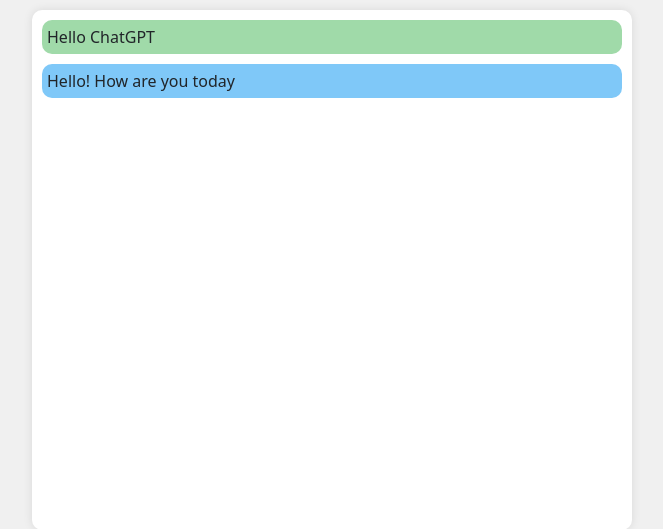
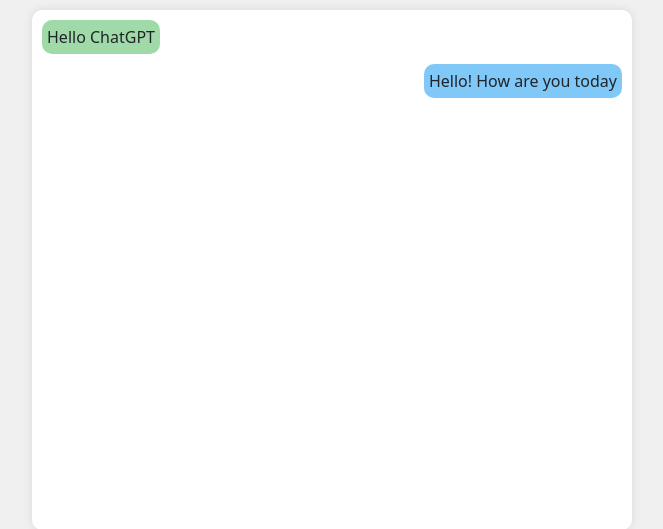
Before and after one commit to Irene1c/CodeAlpha_ChatGPT_Integration, a Python web app: template chatapp/templates/index.html in a window 1280 px wide. Shown: the part 76-605 px from the top of the page, without its empty margins (308-971 px from the left). Run offline with Jinja, Linux system fonts and the light colour scheme; the template is opened without the code that fills it, so the values that code supplies are empty.

Commit message:
Update chat message layout

```diff
--- a/chatapp/static/css/styles.css
+++ b/chatapp/static/css/styles.css
@@ -32,6 +32,9 @@ main {
   border-radius: 10px;
   padding: 5px;
   margin-bottom: 10px;
+  max-width: 80%;
+  float: left; /* Align to the left */
+  clear: both;
 }
 
 #response-message {
@@ -39,6 +42,9 @@ main {
   border-radius: 10px;
   padding: 5px;
   margin-bottom: 10px;
+  max-width: 80%;
+  float: right; /* Align to the right */
+  clear: both;
 }
 
 .form-control {
```
